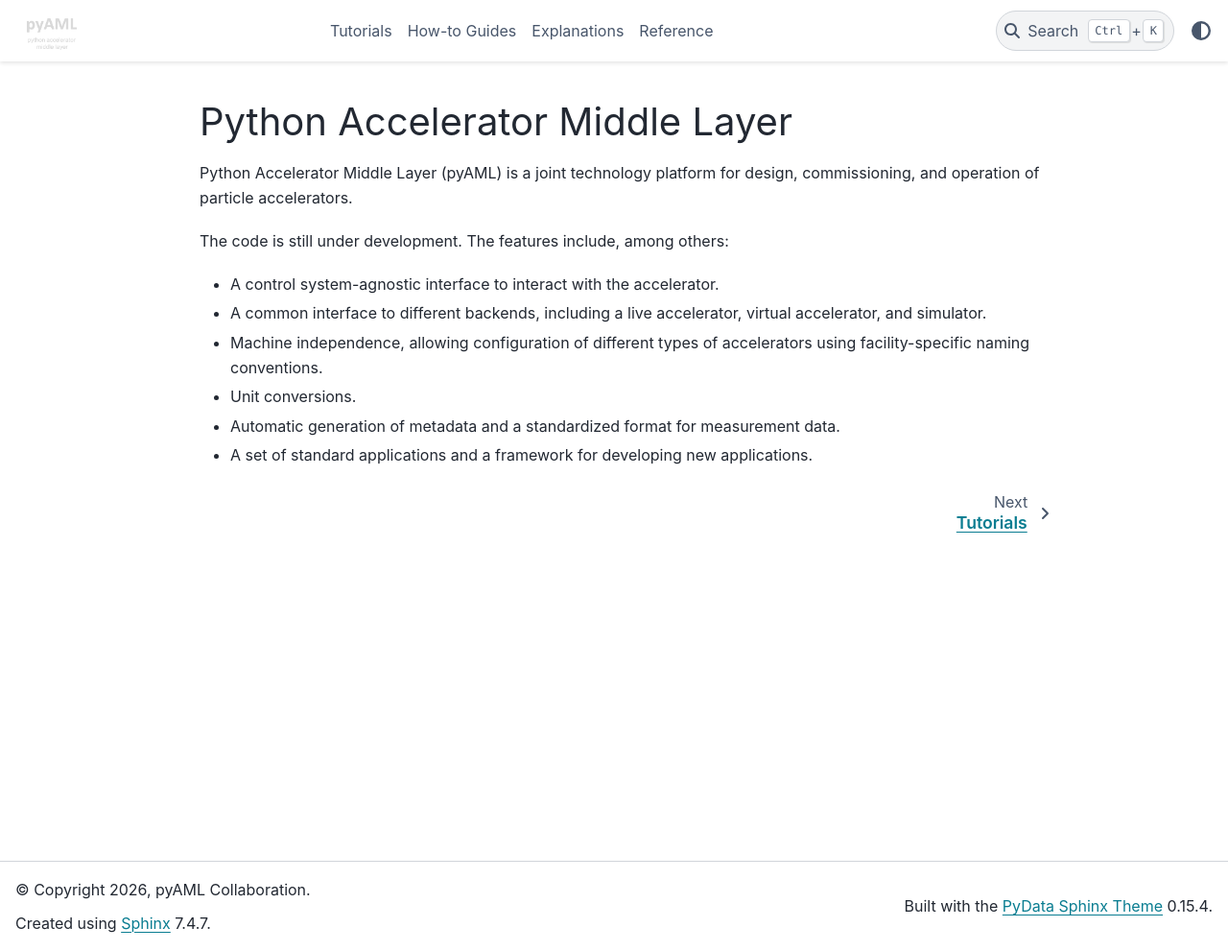
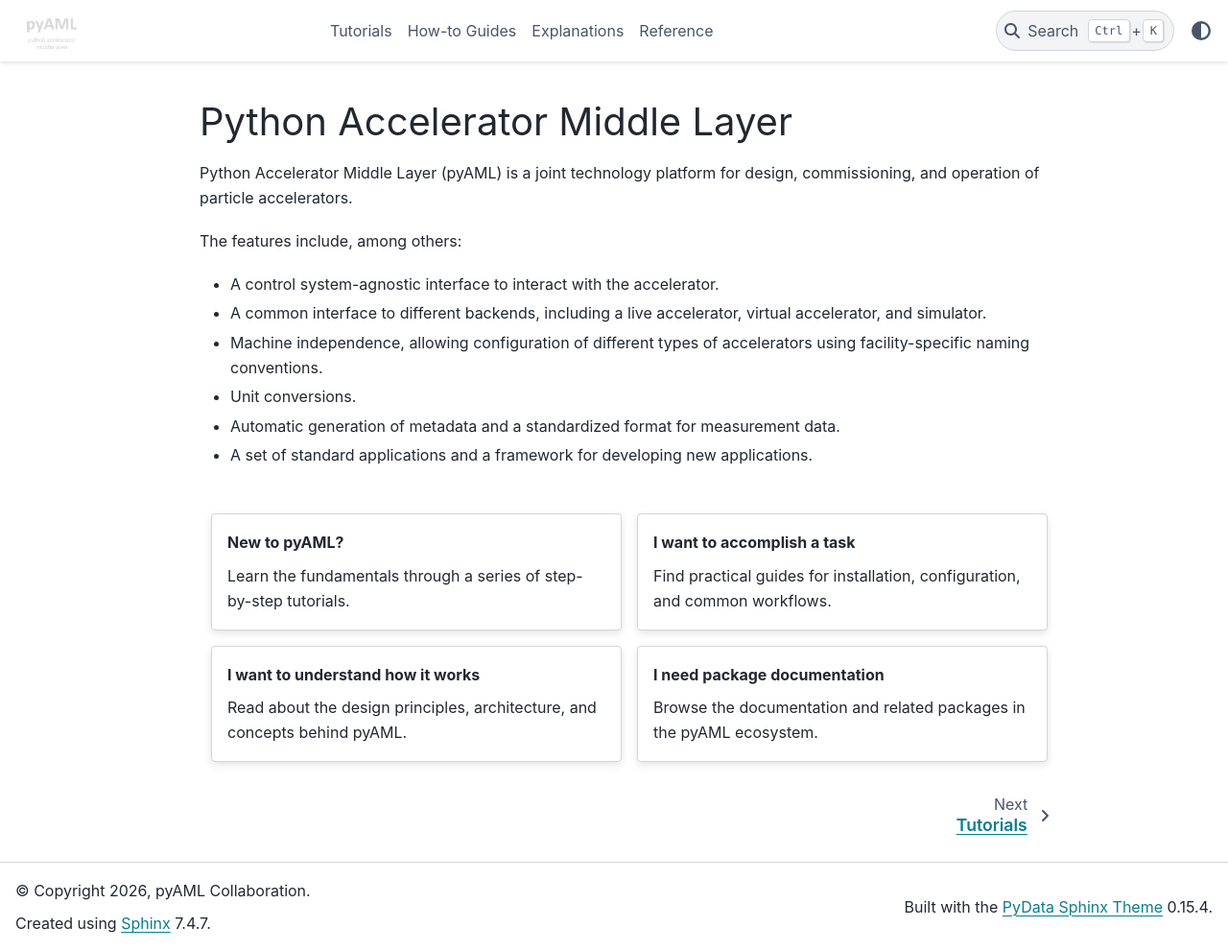
Before and after one commit to python-accelerator-middle-layer/documentation, a Sphinx documentation site: the page built from docs/source/index.md, in a window 1280 px wide and 991 px high. Shown: the whole window at 96% size. Built offline with Sphinx 7.4.7 and the PyData theme 0.15.4, drawn with Linux system fonts in a browser that asks for light colours; nearby versions of some CDN libraries.

Commit message:
Add navigation grid on main page.

`````diff
--- a/docs/source/index.md
+++ b/docs/source/index.md
@@ -1,8 +1,12 @@
+---
+html_theme.sidebar_secondary.remove: true
+---
+
 # Python Accelerator Middle Layer
 
 Python Accelerator Middle Layer (pyAML) is a joint technology platform for design, commissioning, and operation of particle accelerators.
 
-The code is still under development. The features include, among others:
+The features include, among others:
 
 - A control system-agnostic interface to interact with the accelerator.
 - A common interface to different backends, including a live accelerator, virtual accelerator, and simulator.
@@ -20,3 +24,37 @@
 explanation/index
 reference/index
 ```
+
+<div style="margin-top: 3rem;"></div>
+
+````{grid} 2
+:gutter: 3
+
+```{grid-item-card} New to pyAML?
+:link: tutorials/index
+:link-type: doc
+
+Learn the fundamentals through a series of step-by-step tutorials.
+```
+
+```{grid-item-card} I want to accomplish a task
+:link: how-to/index
+:link-type: doc
+
+Find practical guides for installation, configuration, and common workflows.
+```
+
+```{grid-item-card} I want to understand how it works
+:link: explanation/index
+:link-type: doc
+
+Read about the design principles, architecture, and concepts behind pyAML.
+```
+
+```{grid-item-card} I need package documentation
+:link: reference/index
+:link-type: doc
+
+Browse the documentation and related packages in the pyAML ecosystem.
+```
+````
`````
